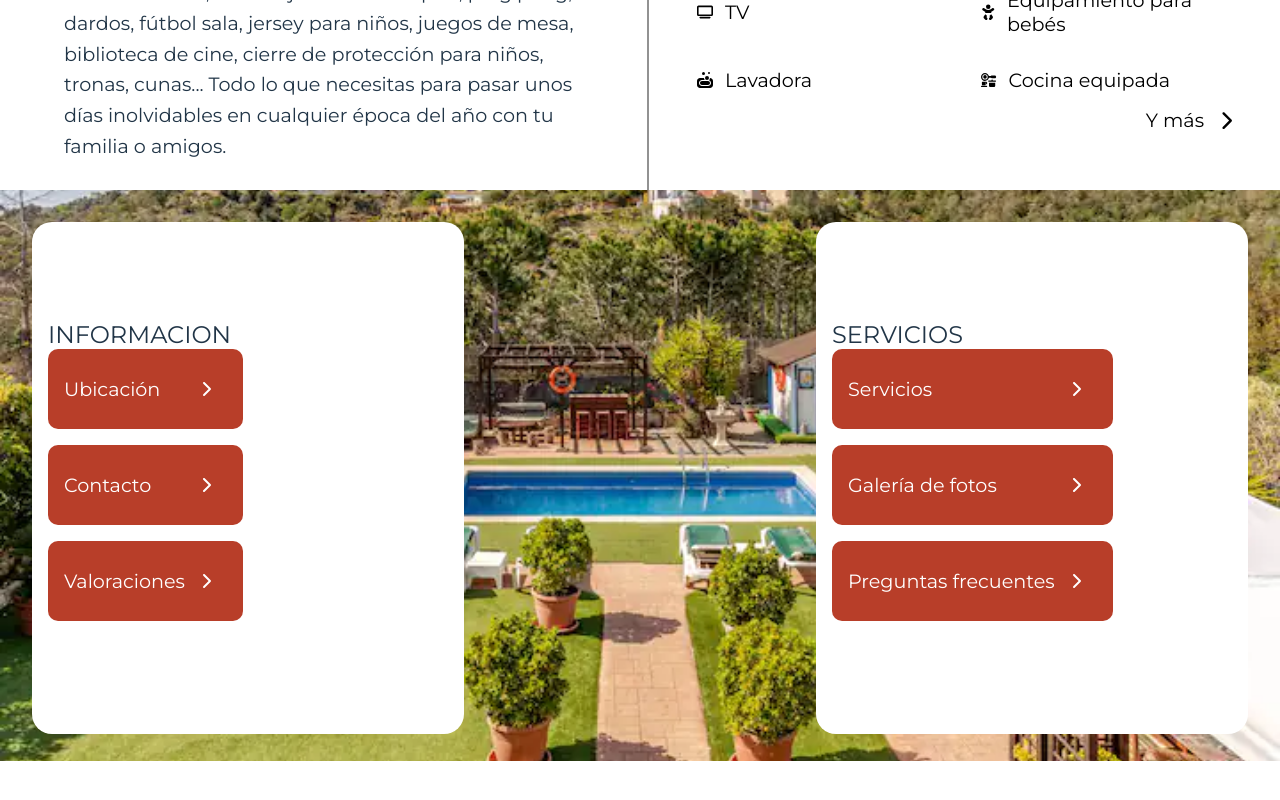
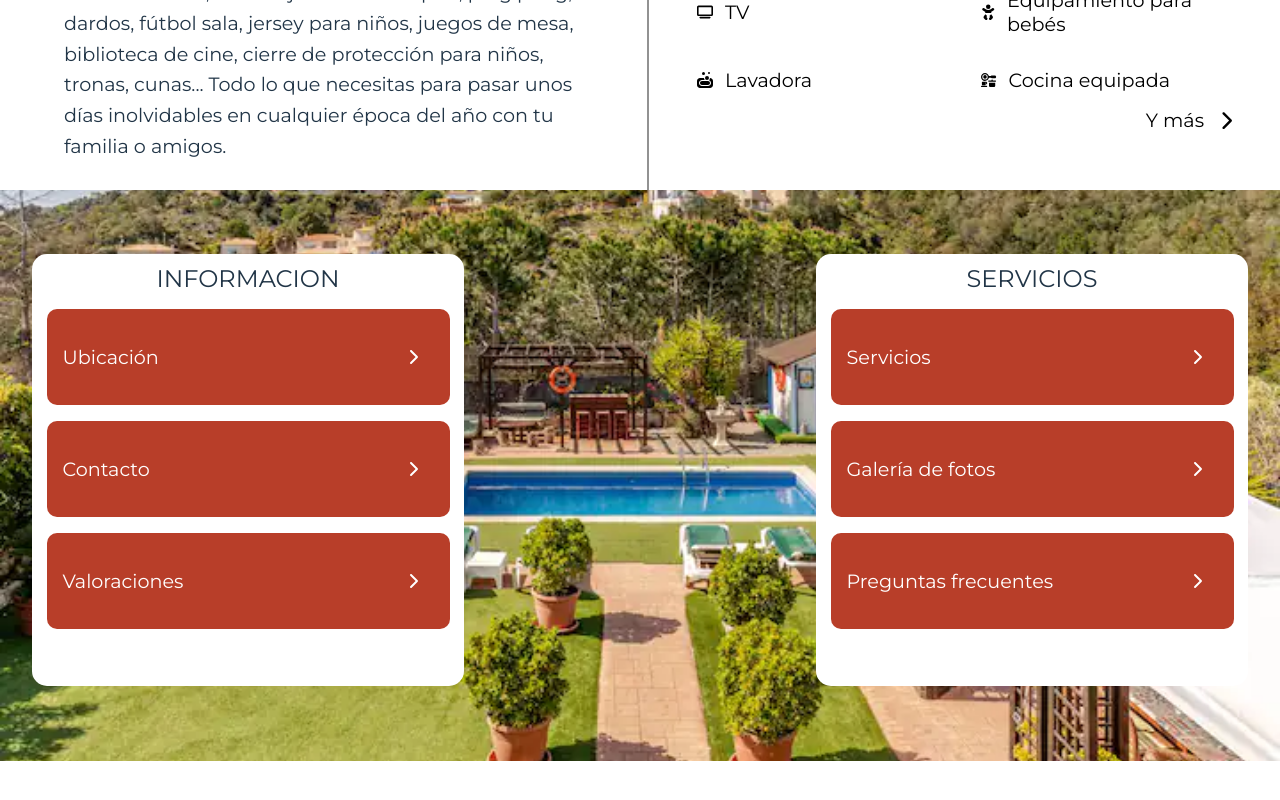
Before and after one commit to SaraJoLo/H.H.Cardona, a React (Vite) app: page / in a window 1280 px wide. Shown: the part 780-1580 px from the top of the page. After the commit the page ends 1545 px from the top, so only its background shows below. Built offline with nearby package versions, Linux system fonts and the light colour scheme; a web font is replaced by a local one.

Commit message:
feature information and services styles

```diff
--- a/src/components/infoservice/infoservice.jsx
+++ b/src/components/infoservice/infoservice.jsx
@@ -6,10 +6,10 @@ import {  faChevronRight } from '@fortawesome/free-solid-svg-icons';
 
 function InfoService() {
     return (
-        <section>
+        <section className="section-container">
              <div className="foundImg">
-            <img src='../../public/assets/garden/dronetres.webp' alt="foundImg" />
-        </div>
+               <img src='../../public/assets/garden/dronetres.webp' alt="imagen-de-fondo" />
+            </div>
         <div className="info-container">
         <ul>
             <p>INFORMACION</p>
@@ -22,7 +22,7 @@ function InfoService() {
         <div className="info-container">
         <ul>
             <p>SERVICIOS</p>
-          <li class="list"><Link to="/servicios">Servicios<FontAwesomeIcon icon={ faChevronRight} className='arrowButton' /></Link></li>
+          <li class="list"><Link to="/services">Servicios<FontAwesomeIcon icon={ faChevronRight} className='arrowButton' /></Link></li>
           <li class="list"><Link to="/gallery">Galería de fotos<FontAwesomeIcon icon={ faChevronRight} className='arrowButton' /></Link></li>
           <li class="list"><Link to="/askers">Preguntas frecuentes  <FontAwesomeIcon icon={ faChevronRight} className='arrowButton' /></Link></li>
         </ul>
--- a/src/components/infoservice/infoservice.scss
+++ b/src/components/infoservice/infoservice.scss
@@ -1,7 +1,7 @@
-section {
+.section-container {
   position: relative;
   width: 100%;
-  height: 100vh;
+  height: 29.5rem;
   display: flex;
   justify-content: space-between;
   padding: 2rem;
@@ -13,7 +13,7 @@ section {
   top: 0;
   left: 0;
   width: 100%;
-  height: 35.8rem;
+  height: 35.687rem;
   z-index: -1;
 
   img {
@@ -25,13 +25,15 @@ section {
 
 .info-container {
   display: flex;
-  align-items: center;
-  justify-content: space-between;
+  flex-direction: column;
+  align-items:center;
+  justify-content: space-around;
+  margin-top: 2rem;
   background-color: white;
-  border-radius: 20px;
+  border-radius: 15px;
   padding: 1rem;
-  width: 45%;
-  height: 30rem;
+  width: 26.25rem;
+  height: 25rem;
   max-width: 400px;
 
   &:first-of-type::before {
@@ -47,6 +49,14 @@ section {
     margin-bottom: 1rem;
     font-size: 1.2rem;
   }
+  p{
+    font-size: 1.5rem;
+    display: flex;
+    align-items: center;
+    justify-content: center;
+    padding: 1rem;
+    margin-top: -3rem;
+  }
 
   ul {
     list-style-type: none;
@@ -61,6 +71,8 @@ section {
     margin-bottom: 1rem;
 
     a {
+      width: 23.187rem;
+      height: 4rem;
       display: flex;
       justify-content: space-between;
       align-items: center;
```
Also changed, not shown: src/pages/AboutUs/aboutus.jsx (+12 -0 lines), src/pages/Contact/conctact.jsx (+12 -0 lines), src/pages/Gallery/gallery.jsx (+12 -0 lines).
